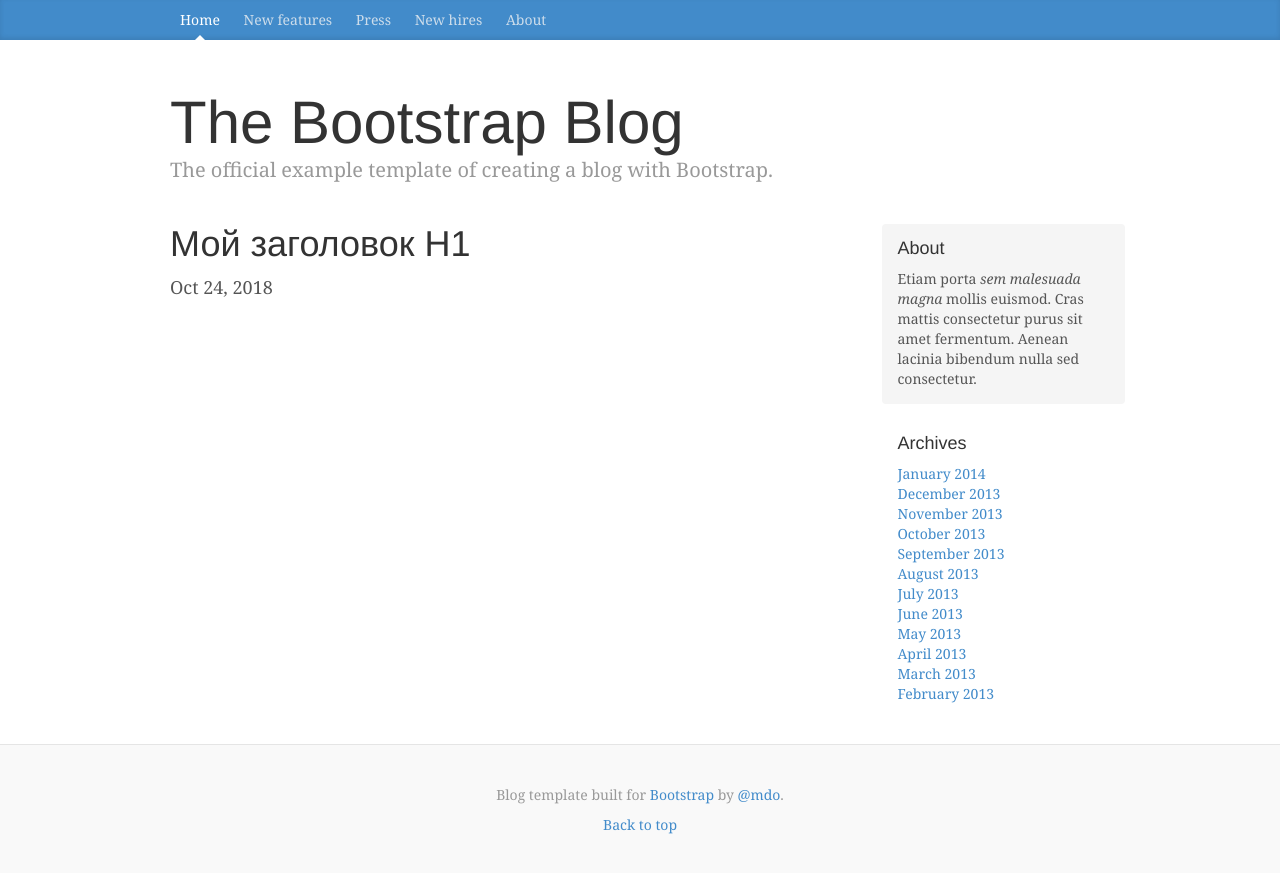
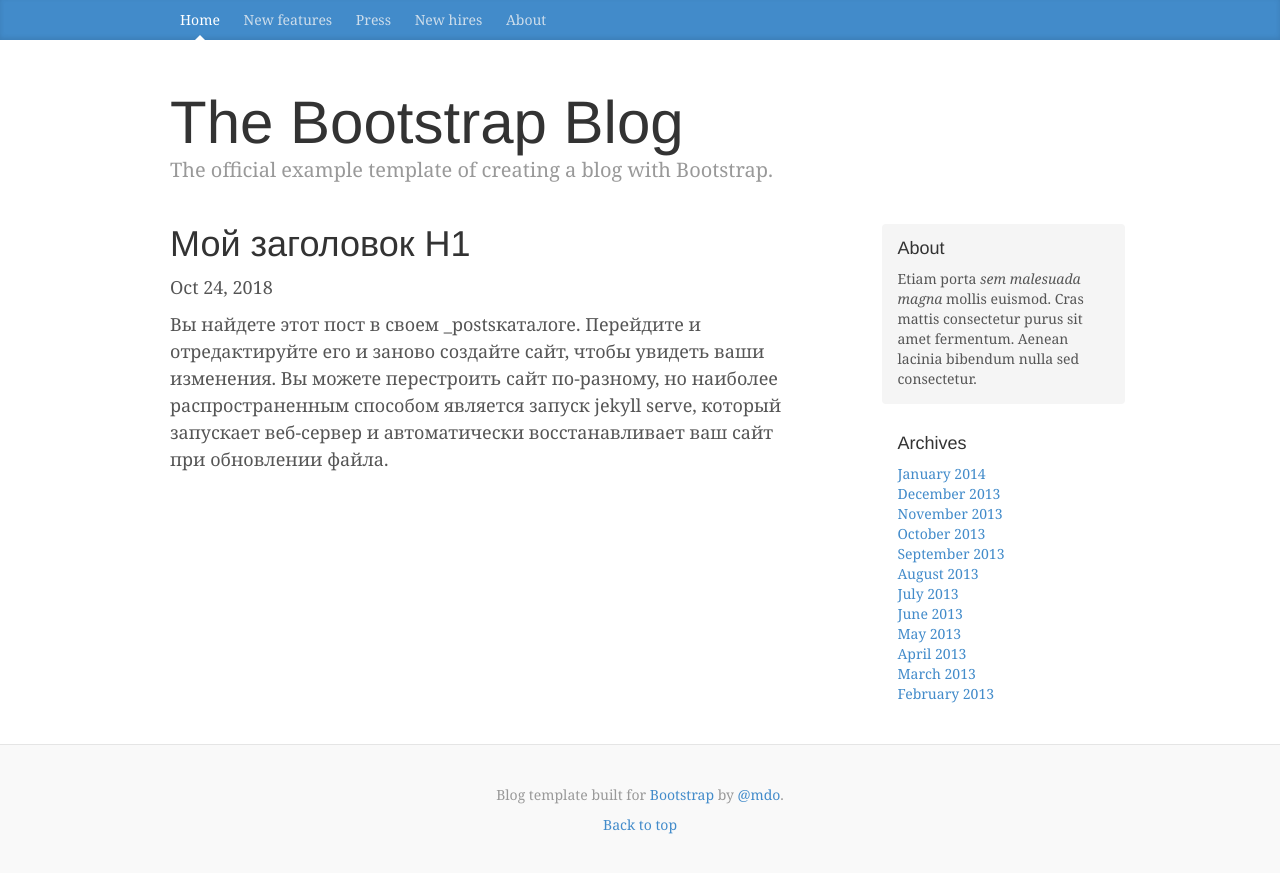
Before and after one commit to anatoliy017/anatoliy017.github.io, a Jekyll site: the page built from _posts/2018-10-23-zaqqaz.md, in a window 1280 px wide. Shown: the top 873 px of the page. Built offline with Jekyll 4.4.1, drawn with Linux system fonts in a browser that asks for light colours; comment, search, counter and statistics services are not loaded.

Commit message:
Update 2018-10-23-zaqqaz.md

```diff
--- a/_posts/2018-10-23-zaqqaz.md
+++ b/_posts/2018-10-23-zaqqaz.md
@@ -6,3 +6,4 @@ header: Мой заголовок H1
 date:   2018-10-24 21:15:57 +0700
 category: jekyll
 ---
+Вы найдете этот пост в своем _postsкаталоге. Перейдите и отредактируйте его и заново создайте сайт, чтобы увидеть ваши изменения. Вы можете перестроить сайт по-разному, но наиболее распространенным способом является запуск jekyll serve, который запускает веб-сервер и автоматически восстанавливает ваш сайт при обновлении файла.
```
